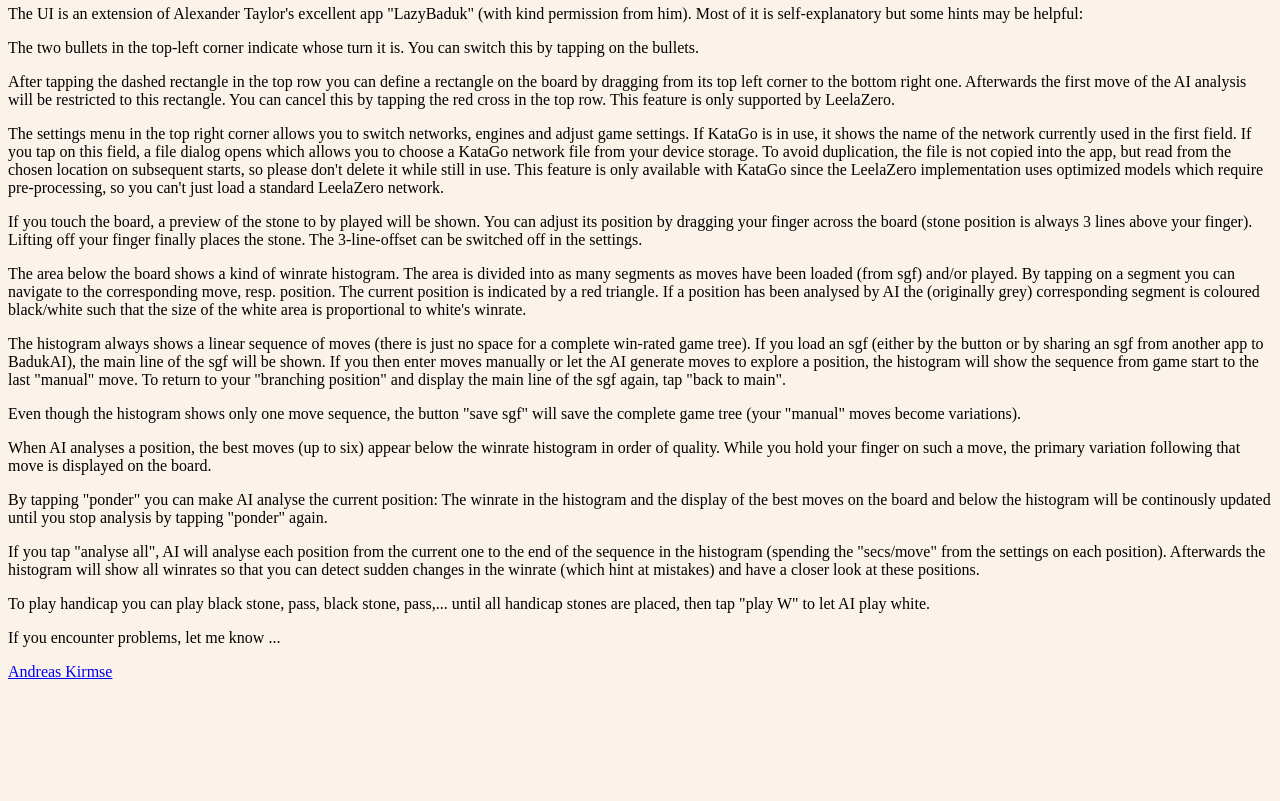
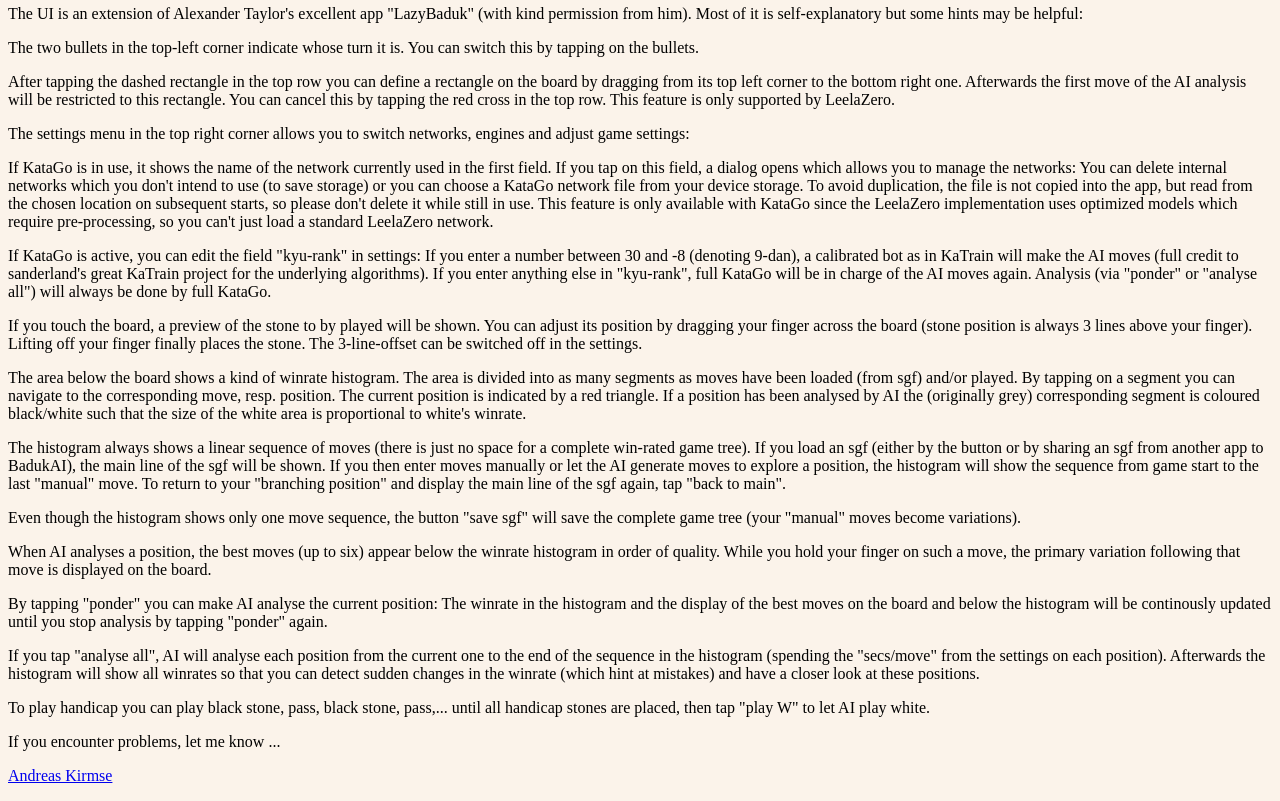
Before and after one commit to aki65/aki65.github.io, a plain HTML site: page index.html in a window 1280 px wide. Shown: the part 1260-2061 px from the top of the page. Before the commit the page ends 1957 px from the top, so only its background shows below. Drawn offline with Linux system fonts and the light colour scheme.

Commit message:
calibrated bot and possibility to delete internal networks

```diff
--- a/index.html
+++ b/index.html
@@ -14,7 +14,7 @@
 
 <p>2) <b>LeelaZero</b>: You can choose between a 15 blocks network (trained against 40b self-play) and a 40 blocks network (LZ 273). The implementation is optimized for android and can use the DSP on recent Snapdragon chipsets so will be quite fast on such devices. On Snapdragon 855+ for example it does about <b>200 n/s</b> (for 15 blocks) and <b>50 n/s</b> (for 40 blocks) which is six times faster than the previously available cpu-based versions.
 
-<p> For installation <a href="https://github.com/aki65/aki65.github.io/releases/download/v0.5.0/baduk_ai__arm64-v8a-rel-0.5.apk">download 64 bit APK</a> and install it (make sure that installation of thirdparty-apps is allowed in settings). If this APK is not compatible with your device, <a href="https://github.com/aki65/aki65.github.io/releases/download/v0.5.0/baduk_ai__armeabi-v7a-rel-0.5.apk">download 32 bit APK</a> and install it.
+<p> For installation <a href="https://github.com/aki65/aki65.github.io/releases/download/v0.6.0/baduk_ai__arm64-v8a-rel-0.6.apk">download 64 bit APK</a> and install it (make sure that installation of thirdparty-apps is allowed in settings). If this APK is not compatible with your device, <a href="https://github.com/aki65/aki65.github.io/releases/download/v0.6.0/baduk_ai__armeabi-v7a-rel-0.6.apk">download 32 bit APK</a> and install it.
 
 <p>&nbsp;</p>
 
@@ -31,7 +31,11 @@
 
 <p>After tapping the dashed rectangle in the top row you can define a rectangle on the board by dragging from its top left corner to the bottom right one. Afterwards the first move of the AI analysis will be restricted to this rectangle. You can cancel this by tapping the red cross in the top row. This feature is only supported by LeelaZero.
 
-<p>The settings menu in the top right corner allows you to switch networks, engines and adjust game settings. If KataGo is in use, it shows the name of the network currently used in the first field. If you tap on this field, a file dialog opens which allows you to choose a KataGo network file from your device storage. To avoid duplication, the file is not copied into the app, but read from the chosen location on subsequent starts, so please don't delete it while still in use. This feature is only available with KataGo since the LeelaZero implementation uses optimized models which require pre-processing, so you can't just load a standard LeelaZero network.
+<p>The settings menu in the top right corner allows you to switch networks, engines and adjust game settings:
+
+<p> If KataGo is in use, it shows the name of the network currently used in the first field. If you tap on this field, a dialog opens which allows you to manage the networks: You can delete internal networks which you don't intend to use (to save storage) or you can choose a KataGo network file from your device storage. To avoid duplication, the file is not copied into the app, but read from the chosen location on subsequent starts, so please don't delete it while still in use. This feature is only available with KataGo since the LeelaZero implementation uses optimized models which require pre-processing, so you can't just load a standard LeelaZero network.
+
+<p> If KataGo is active, you can edit the field "kyu-rank" in settings: If you enter a number between 30 and -8 (denoting 9-dan), a calibrated bot as in KaTrain will make the AI moves (full credit to sanderland's great KaTrain project for the underlying algorithms). If you enter anything else in "kyu-rank", full KataGo will be in charge of the AI moves again. Analysis (via "ponder" or "analyse all") will always be done by full KataGo.
 
 <p>If you touch the board, a preview of the stone to by played will be shown. You can adjust its position by dragging your finger across the board (stone position is always 3 lines above your finger). Lifting off your finger finally places the stone. The 3-line-offset can be switched off in the settings.
 
```
